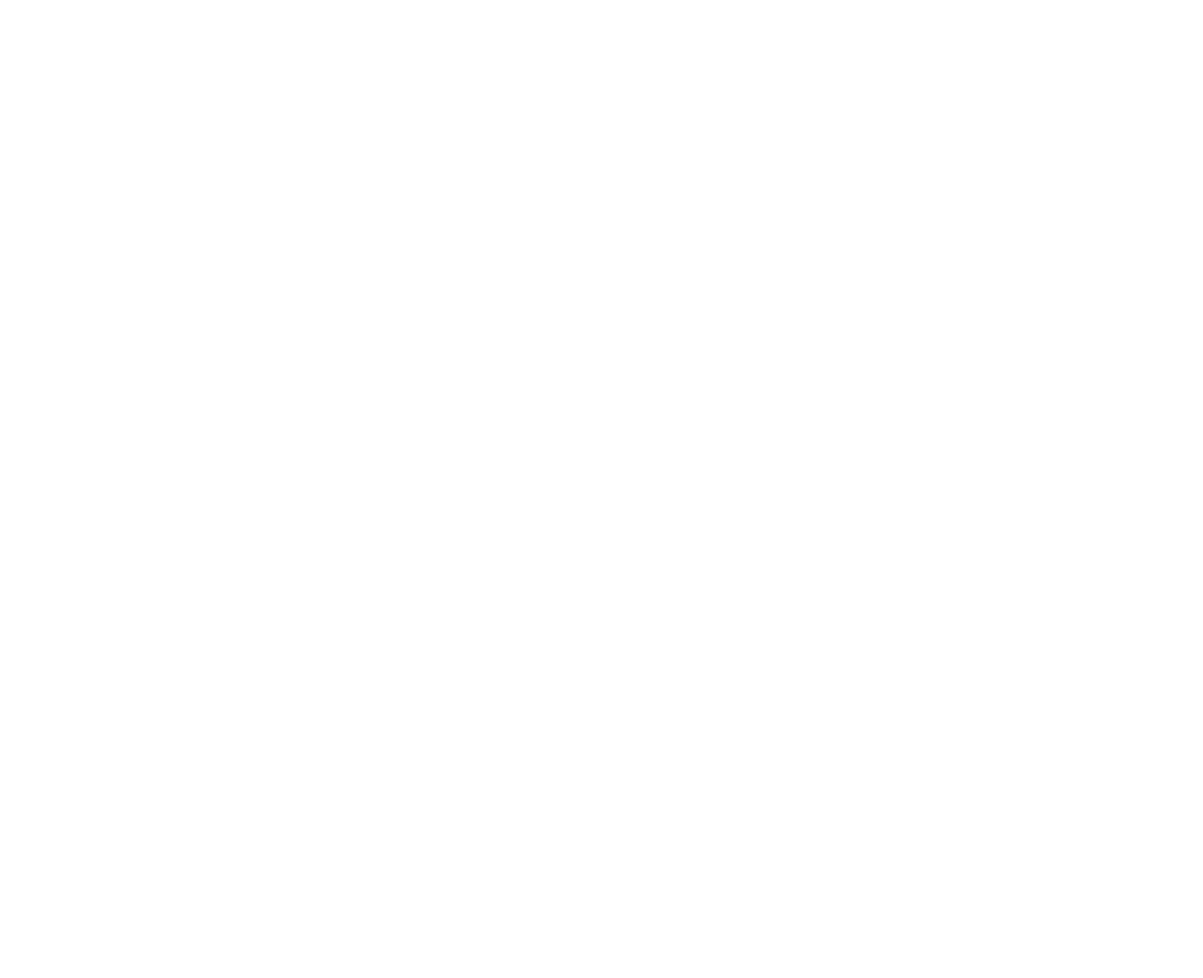
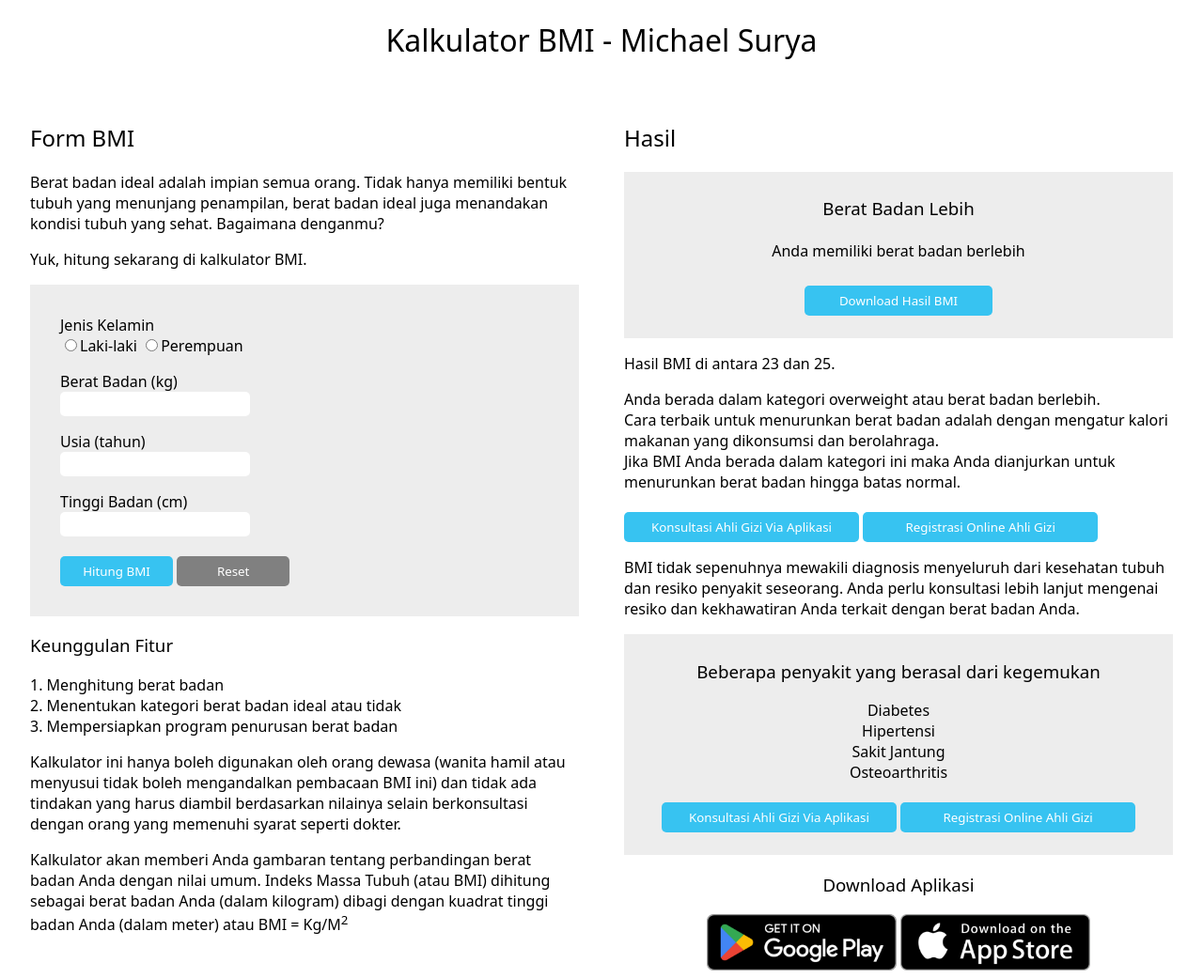
Before and after one commit to revou-fundamental-course/4-mar-24-mchlsry, a plain HTML site: page index.html in a window 1280 px wide. Shown: the whole page at 94% size. Before the commit the page ends 800 px from the top, so only its background shows below. Drawn offline with Linux system fonts and the light colour scheme.

Commit message:
init commit 2

```diff
--- a/css/style.css
+++ b/css/style.css
@@ -0,0 +1,88 @@
+* {
+    font-family: system-ui, -apple-system, BlinkMacSystemFont, 'Segoe UI', Roboto, Oxygen, Ubuntu, Cantarell, 'Open Sans', 'Helvetica Neue', sans-serif;
+    font-weight: normal;
+}
+
+header>h1 {
+    text-align: center;
+}
+
+.main-container {
+    display: flex;
+}
+
+/* Form & Result Display */
+.container-item {
+    /* border: 1px solid; */
+    width: 100%;
+    padding: 24px;
+}
+
+.container-item>h2 {
+    text-align: left;
+}
+
+/* Result */
+.container-result {
+    text-align: center;
+    background-color: rgb(237, 237, 237);
+    padding-top: 8px;
+    padding-bottom: 24px;
+}
+
+/* Form */
+.container-form {
+    text-align: left;
+    background-color: rgb(237, 237, 237);
+    padding: 24px;
+}
+
+.container-form> div {
+    padding: 8px;
+}
+
+.input-form {
+    height: 24px;
+    border: 0px;
+    border-radius: 5px;
+    background-color: white;
+}
+
+button {
+    border: 0px;
+    height: 32px;
+    width: 120px;
+    /* padding-right: 24px;
+    padding-left: 24px; */
+    background-color: white;
+    border-radius: 5px;
+    margin-top: 5px;
+}
+
+button:hover {
+    font-weight: bold;
+}
+
+/* kalo ID pake # bukan . */
+#calculate-button {
+    background-color: rgb(55, 195, 241);
+    color: white;
+}
+
+/* Button Download */
+#btn-download {
+    width: 200px;
+    background-color: rgb(55, 195, 241);
+    color: white;
+}
+
+#btn-konsul, #btn-regis {
+    width: 250px;
+    background-color: rgb(55, 195, 241);
+    color: white;
+}
+
+.app-btn img {
+    width: 202px;
+    height: 60px;
+}
--- a/index.html
+++ b/index.html
@@ -1,10 +1,119 @@
 <!DOCTYPE html>
 <head>
-    <title>Calculator BMI</title>
+    <title>Kalkulator BMI</title>
     <link rel="icon" type="image/x-icon" href="assets/icon bmi calculator.png">
     <link rel="stylesheet" href="css/style.css">
 </head>
 <body>
+    <!-- HEADER -->
+    <header>
+        <h1>Kalkulator BMI - Michael Surya</h1>
+    </header>
+    <!-- MAIN -->
+    <main>
+        <div class="main-container">
+            <!-- Form Display -->
+            <div class="container-item">
+                <h2>Form BMI</h2>
+                <section>
+                    <p>Berat badan ideal adalah impian semua orang. Tidak hanya memiliki bentuk tubuh yang menunjang penampilan, berat badan ideal juga menandakan kondisi tubuh yang sehat. Bagaimana denganmu?</p>
+                    <p>Yuk, hitung sekarang di kalkulator BMI.</p>
+                </section>
+                <section class="container-form" id="container-form">
+                    <div>
+                        <label for="">Jenis Kelamin</label>
+                        <br>
+                        <input type="radio" name="sex" id="sex-man"><label for="sex-man">Laki-laki</label>
+                        <input type="radio" name="sex" id="sex-woman"><label for="sex-woman">Perempuan</label>
+                    </div>
+                    <div>
+                        <label for="">Berat Badan (kg)</label>
+                        <br>
+                        <input type="number" class="input-form" id="bb">
+                    </div>
+                    <div>
+                        <label for="">Usia (tahun)</label>
+                        <br>
+                        <input type="number" class="input-form" id="thn">
+                    </div>
+                    <div>
+                        <label for="">Tinggi Badan (cm)</label>
+                        <br>
+                        <input type="number" class="input-form" id="tb">
+                    </div>
+                    <div>
+                        <button type="button" id="calculate-button">Hitung BMI</button>
+                        <button type="button" style="background-color: grey; color: white;">Reset</button>
+                    </div>
+                </section>
+                <section>
+                    <header>
+                        <h3>Keunggulan Fitur</h3>
+                    </header>
+                    <p>
+                        1. Menghitung berat badan<br>
+                        2. Menentukan kategori berat badan ideal atau tidak<br>
+                        3. Mempersiapkan program penurusan berat badan
+                    </p>
+                    <p>Kalkulator ini hanya boleh digunakan oleh orang dewasa (wanita hamil atau menyusui tidak boleh mengandalkan pembacaan BMI ini) dan tidak ada tindakan yang harus diambil berdasarkan nilainya selain berkonsultasi dengan orang yang memenuhi syarat seperti dokter.</p>
+                    <p>Kalkulator akan memberi Anda gambaran tentang perbandingan berat badan Anda dengan nilai umum. Indeks Massa Tubuh (atau BMI) dihitung sebagai berat badan Anda (dalam kilogram) dibagi dengan kuadrat tinggi badan Anda (dalam meter) atau BMI = Kg/M<sup>2</sup></p>
+                </section>
+            </div>
+            <!-- Result Display -->
+            <div class="container-item">
+                <h2>Hasil</h2>
+                <section class="container-result">
+                    <h3>Berat Badan Lebih</h4>
+                    <h1 id="BMI"></h1>
+                    <h4>Anda memiliki berat badan berlebih</h4>
+                    <button type="button" onclick="window.print()" id="btn-download">Download Hasil BMI</button>
+                </section>
+                <section>
+                    <p>Hasil BMI di antara 23 dan 25.</p>
+                    <p>
+                        Anda berada dalam kategori overweight atau berat badan berlebih.<br>
+                        Cara terbaik untuk menurunkan berat badan adalah dengan mengatur kalori makanan yang dikonsumsi dan berolahraga.<br>
+                        Jika BMI Anda berada dalam kategori ini maka Anda dianjurkan untuk menurunkan berat badan hingga batas normal.
+                    </p>
+                </section>
+                <section>
+                    <button type="button" id="btn-konsul">Konsultasi Ahli Gizi Via Aplikasi</button>
+                    <button type="button" id="btn-regis">Registrasi Online Ahli Gizi</button>
+                </section>
+                <section>
+                    <p>
+                        BMI tidak sepenuhnya mewakili diagnosis menyeluruh dari kesehatan tubuh dan resiko penyakit seseorang. Anda perlu konsultasi lebih lanjut mengenai resiko dan kekhawatiran Anda terkait dengan berat badan Anda.
+                    </p>
+                </section>
+                <section class="container-result">
+                    <div>
+                        <header>
+                            <h3>Beberapa penyakit yang berasal dari kegemukan</h3>
+                        </header>
+                        <p>
+                            Diabetes<br>
+                            Hipertensi<br>
+                            Sakit Jantung<br>
+                            Osteoarthritis
+                        </p>
+                    </div>
+                    <button type="button" id="btn-konsul">Konsultasi Ahli Gizi Via Aplikasi</button>
+                    <button type="button" id="btn-regis">Registrasi Online Ahli Gizi</button>
+                </section>
+                <section style="text-align: center;">
+                    <h3>Download Aplikasi</h3>
+                    <div class="app-btn">
+                        <a href=""><img src="assets/google-play.png" alt="google-play"></a>
+                        <a href=""><img src="assets/apple-store.png" alt=""></a>
+                    </div>
+                </section>
+            </div>
+        </div>
+    </main>
+    <!-- FOOTER -->
+    <!-- <footer>
+
+    </footer> -->
     <script src="js/script.js"></script>
 </body>
 </html>
```
Also changed, not shown: assets/apple-store.png (added), assets/google-play.png (added).
